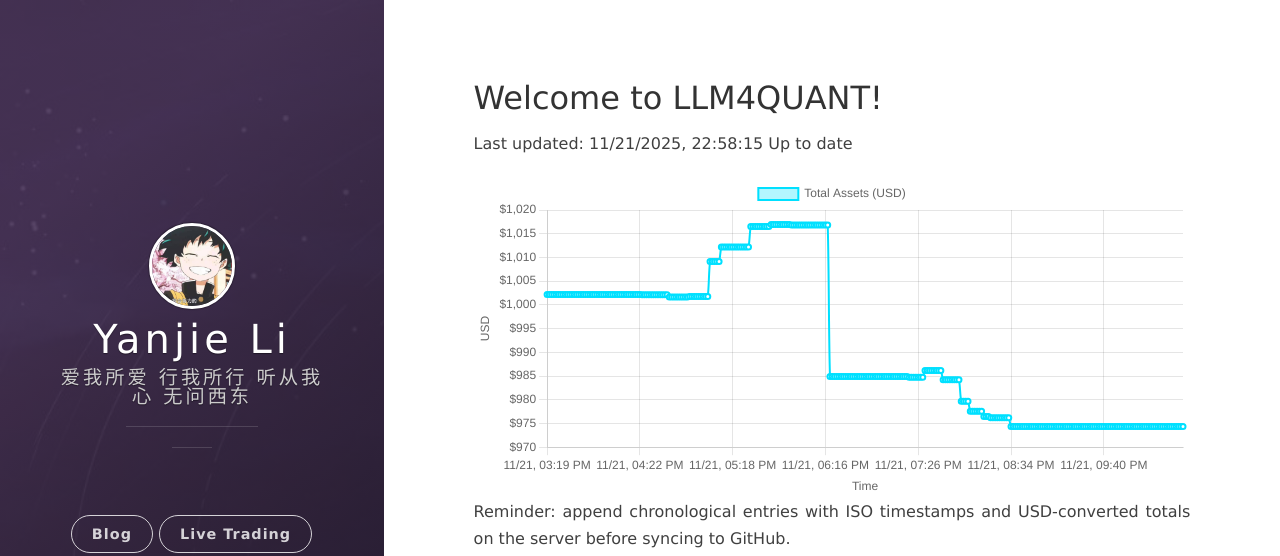
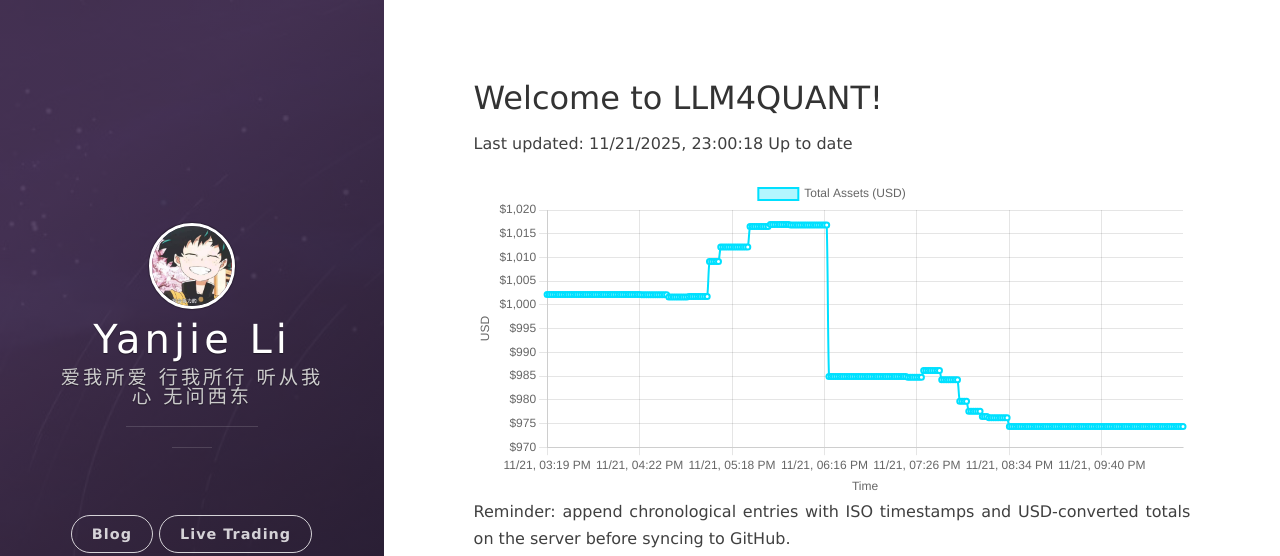
Before and after one commit to leeyegy/leeyegy.github.io, a Jekyll site: the page built from live-trading.html, in a window 1280 px wide. Shown: the top 556 px of the page. Built offline with Jekyll 4.4.1, drawn with Linux system fonts in a browser that asks for light colours; nearby versions of some CDN libraries.

Commit message:
AccountMonitor: update balance history 2025-11-22T07:00:18+08:00

```diff
--- a/assets/data/binance/balance-history.json
+++ b/assets/data/binance/balance-history.json
@@ -1,5 +1,5 @@
 {
-  "generatedAt": "2025-11-22T06:58:15+08:00",
+  "generatedAt": "2025-11-22T07:00:18+08:00",
   "asset": "total_usd_value",
   "history": [
     {
@@ -1129,6 +1129,10 @@
     {
       "timestamp": "2025-11-22T06:58:15+08:00",
       "totalUsd": 974.36593718
+    },
+    {
+      "timestamp": "2025-11-22T07:00:18+08:00",
+      "totalUsd": 974.36593718
     }
   ]
 }
```
